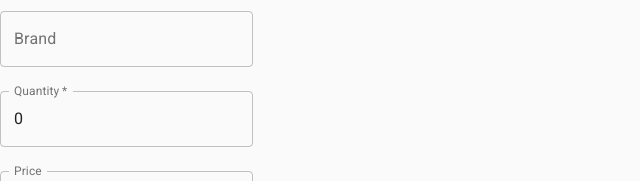
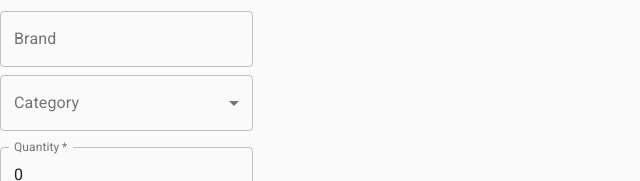
Before and after one commit to IchiBizz/IchiBizz, a React (Create React App) app in the folder client/: page /products/new in a window 1280 px wide. Shown: the part 263-444 px from the top of the page, without its empty margins (0-640 px from the left). Built offline with nearby package versions, Linux system fonts and the light colour scheme; no server answers.

Commit message:
POST page: Introduce category via dropdown

```diff
--- a/client/src/components/products/AddProduct.js
+++ b/client/src/components/products/AddProduct.js
@@ -15,7 +15,10 @@ import {
   Radio,
   RadioGroup,
   FormLabel,
-  FormControlLabel
+  FormControlLabel,
+  Select,
+  InputLabel,
+  MenuItem
 } from "@material-ui/core";
 
 export default class AddProduct extends Component {
@@ -49,6 +52,7 @@ export default class AddProduct extends Component {
       .post("/api/products/new", {
         title: this.state.title,
         description: this.state.description,
+        // FIXME: image Upload
         imageUrl: this.state.imageUrl,
         brand: this.state.brand,
         tags: this.state.tags,
@@ -91,7 +95,7 @@ export default class AddProduct extends Component {
         });
         console.log(`[AddProduct.js] response.data:`, response.data);
         // FIXME: this.props.getData() is not a function
-        this.getData();
+        // this.getData();
       })
       .catch(err => {
         console.log(`[AddProduct.js]: response data`, err);
@@ -208,6 +212,34 @@ export default class AddProduct extends Component {
             value={this.state.brand}
             onChange={this.handleChange}
           />
+            {/* {Category} */}
+            <FormControl variant="outlined" className={classes.formControl}>
+              <InputLabel htmlFor="outlined-category-simple">
+                Category
+              </InputLabel>
+              <Select
+                value={this.state.category}
+                onChange={this.handleChange}
+                inputProps={{
+                  name: 'category',
+                  id: 'outlined-category-simple',
+                }}
+              >
+                <MenuItem value="Category">
+                  <em>Select...</em>
+                </MenuItem>
+                <MenuItem value={"Food"}>Food</MenuItem>
+                <MenuItem value={"Textile"}>Textile</MenuItem>
+                <MenuItem value={"Energy"}>Energy</MenuItem>
+                <MenuItem value={"Architecture"}>Architecture</MenuItem>
+                <MenuItem value={"Woodwork"}>Woodwork</MenuItem>
+                <MenuItem value={"Art"}>Art</MenuItem>
+                <MenuItem value={"Economics"}>Economics</MenuItem>
+                <MenuItem value={"Science"}>Science</MenuItem>
+                <MenuItem value={"Education"}>Education</MenuItem>
+                <MenuItem value={"Manufactory"}>Manufactory</MenuItem>
+              </Select>
+            </FormControl>
             {/* Quantity */}
             <TextField
             required
```
